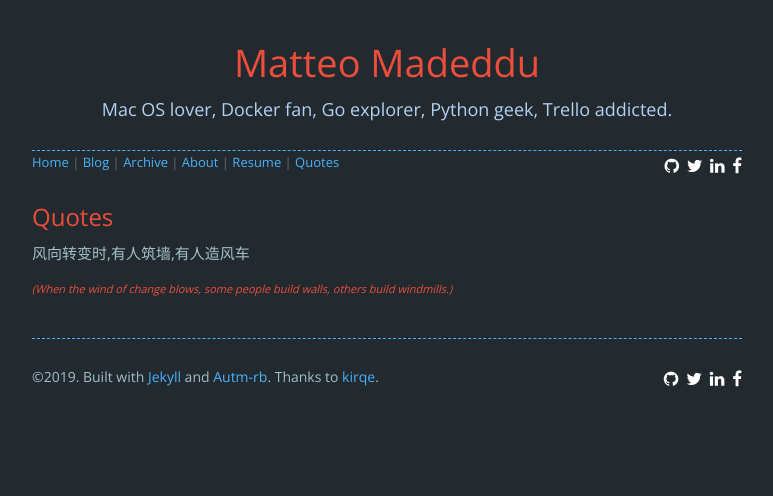
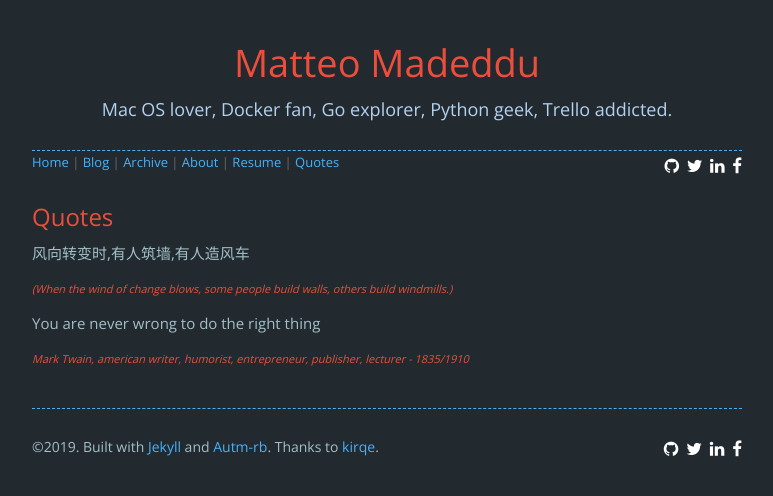
Before and after one commit to made2591/blog.madeddu.xyz, a Jekyll site: the page built from quotes.html, in a window 1280 px wide. Shown: the top 496 px of the page, without its empty margins (253-1026 px from the left). Built offline with Jekyll 4.4.1, drawn with Linux system fonts in a browser that asks for light colours; nearby versions of some CDN libraries; comment, search, counter and statistics services are not loaded.

Commit message:
Adding Mark Twain quote

```diff
--- a/_data/quotes.yml
+++ b/_data/quotes.yml
@@ -3,3 +3,8 @@ text: |
   风向转变时,有人筑墙,有人造风车
 
   <span style="font-size: 11px; font-style: italic;">(When the wind of change blows, some people build walls, others build windmills.)<span>
+
+
+  You are never wrong to do the right thing
+
+  <span style="font-size: 11px; font-style: italic;">Mark Twain, american writer, humorist, entrepreneur, publisher, lecturer - 1835/1910<span>
```
